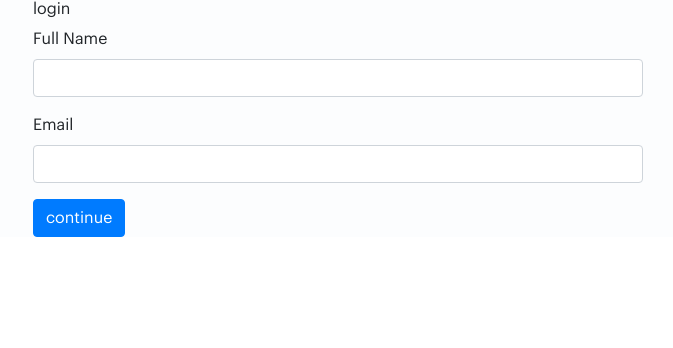
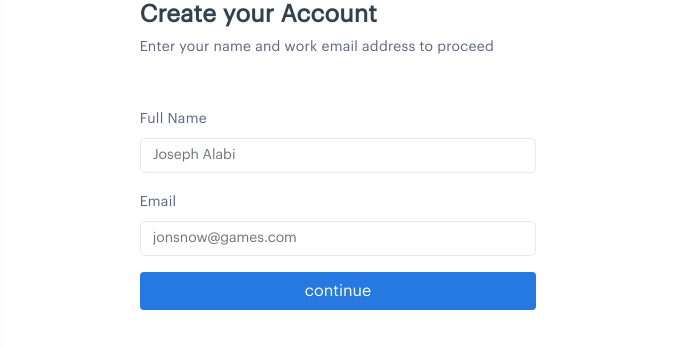
Before and after one commit to gizmo49/writercell, a React (Create React App) app: page /login in a window 1280 px wide. Shown: the top 348 px of the page, without its empty margins (607-1280 px from the left). Built offline with nearby package versions, Linux system fonts and the light colour scheme.

Commit message:
feat: login form

```diff
--- a/src/assets/css/main.css
+++ b/src/assets/css/main.css
@@ -1,4 +1,62 @@
+:root{
+    /* Primary Colors */
+    --main-fill-normal:#2779E2;
+    --grey-two: #5B6582;
+}
+
+html, body{
+    width: 100%;
+    height: 100%;
+}
+
 body {
     font-family: "Graphik";
     background: #ffffff;
 }
+
+#wittercell{
+    height: 100%;
+}
+
+/* General inputs, labels and buttons */
+
+.form--primary label {
+    font-size: 14px;
+    letter-spacing: 0.25px;
+    color: var(--grey-two);
+}
+
+.form-control.input--primary {
+    color: #C3C7D1;
+    font-size: 14px;
+
+    width: 100%;
+    border: 1px solid #E8E9EA;
+    border-radius: 5px;
+
+    outline: none;
+    box-shadow: none;
+}
+
+.form-control.input--primary:focus {
+    border-color:#084B8A;
+}
+
+.btn.btn--primary {
+    width: 100%;
+    color: #ffffff;
+    background: var(--main-fill-normal);
+}
+
+.flag--head h2{
+    font-weight: bolder;
+    font-size: 24px;
+    letter-spacing: 0.25px;
+    color: #31424F;
+}
+
+.flag--head p{
+    font-size: 14px;
+    color:#5B6582;
+    letter-spacing:0.25px;
+}
--- a/src/components/pages/Login/Login.css
+++ b/src/components/pages/Login/Login.css
@@ -1,5 +1,10 @@
 .login--view {
     width: 100%;
     height: 100%;
+    background: #ffffff;
+}
+
+.hold--image {
+    min-height: 100%;
     background: rgba(244, 247, 251, 0.25);
 }
--- a/src/components/pages/Login/Login.js
+++ b/src/components/pages/Login/Login.js
@@ -10,10 +10,9 @@ export default class Login extends Component {
                 <div className="login--view">
                     <div className="row h-100 w-100">
                         <div className="col-lg-6">
-                            <div className=""></div>
+                            <div className="hold--image"></div>
                         </div>
                         <div className="col-lg-6">
-                            <h6>login</h6>
                             <LoginForm />
                         </div>
                     </div>
--- a/src/components/pages/Login/LoginForm/LoginForm.js
+++ b/src/components/pages/Login/LoginForm/LoginForm.js
@@ -2,17 +2,29 @@ import React from "react";
 
 const LoginForm = () => (
     <>
-        <form>
+        <div className="row justify-content-center">
+            <div className="col-xl-8">
+                <div className="flag--head mb-5">
+                    <h2>Create your Account</h2>
+                    <p>Enter your name and work email address to proceed</p>
+                </div>
+                <form className="form--primary">
                     <div className="form-group">
                         <label>Full Name</label>
-                <input className="form-control" />
+                        <input name="fullname"
+                            className="form-control input--primary"
+                            placeholder="Joseph Alabi" />
                     </div>
                     <div className="form-group">
                         <label>Email</label>
-                <input className="form-control" />
+                        <input name="email"
+                            className="form-control input--primary"
+                            placeholder="jonsnow@games.com" />
                     </div>
-            <button className="btn btn-primary">continue</button>
+                    <button className="btn btn--primary">continue</button>
                 </form>
+            </div>
+        </div>
     </>
 )
 
```
Lines whose indentation alone changed are shown as unchanged.
